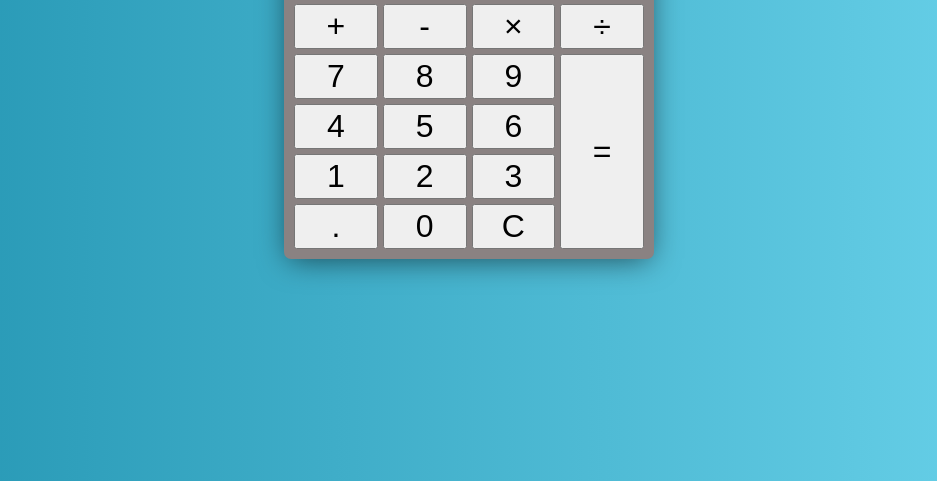
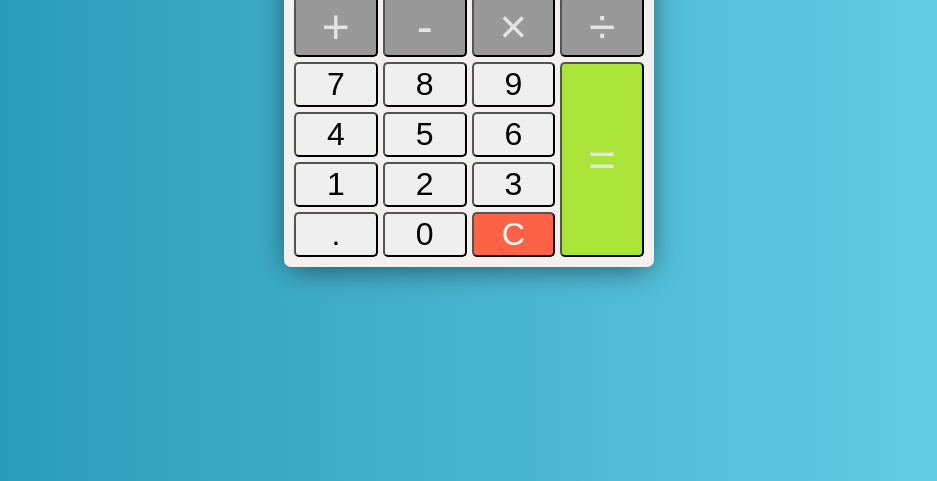
Before and after one commit to alaa140101/Calculator, a plain HTML site: page index.html in a window 1280 px wide. Shown: the part 319-800 px from the top of the page, without its empty margins (171-1108 px from the left). Drawn offline with Linux system fonts and the light colour scheme.

Commit message:
Build UI - Button CSS

```diff
--- a/style.css
+++ b/style.css
@@ -13,7 +13,7 @@ body {
 }
 
 .calculator {
-  background: rgb(138, 130, 130);
+  background: rgb(245, 240, 240);
   border-radius: 7px;
   padding: 10px;
   width: 350px;
@@ -28,6 +28,7 @@ body {
   display: flex;
   align-items: center;
   justify-content: flex-end;
+  border-radius: 7px;
 }
 .calculator-display h1{
   margin: 0;
@@ -60,12 +61,50 @@ body {
 }
 
 button{
-  height: 45px;
+  min-height: 45px;
   font-size: 32px;
+  cursor: pointer;
+  border-radius: 5px;
+  font-weight: 100;
 }
 
-button:last-of-type{
+button:hover {
+  filter: brightness(110%);
+}
+
+button:active {
+  transform: translateY(1px);
+}
+
+button:focus {
+  outline: none;
+}
+
+.operator {
+  background: #999;
+  color: rgb(230, 227, 227);
+  font-size: 48px;
+}
+
+.equal-sign{
   grid-row: 2 / 6;
   grid-column:  4;
   height: 100%;
+  background: rgb(170, 228, 56);
 }
+
+.clear{
+  background: tomato;
+  color: #fff;
+}
+
+.clear:hover{
+  filter: brightness(90%);
+}
+
+/* Media Query: Large Smartphone (Vertical) */
+@media screen and (max-width: 600px) {
+  .calculator {
+    width: 90%;
+  }
+}
```
